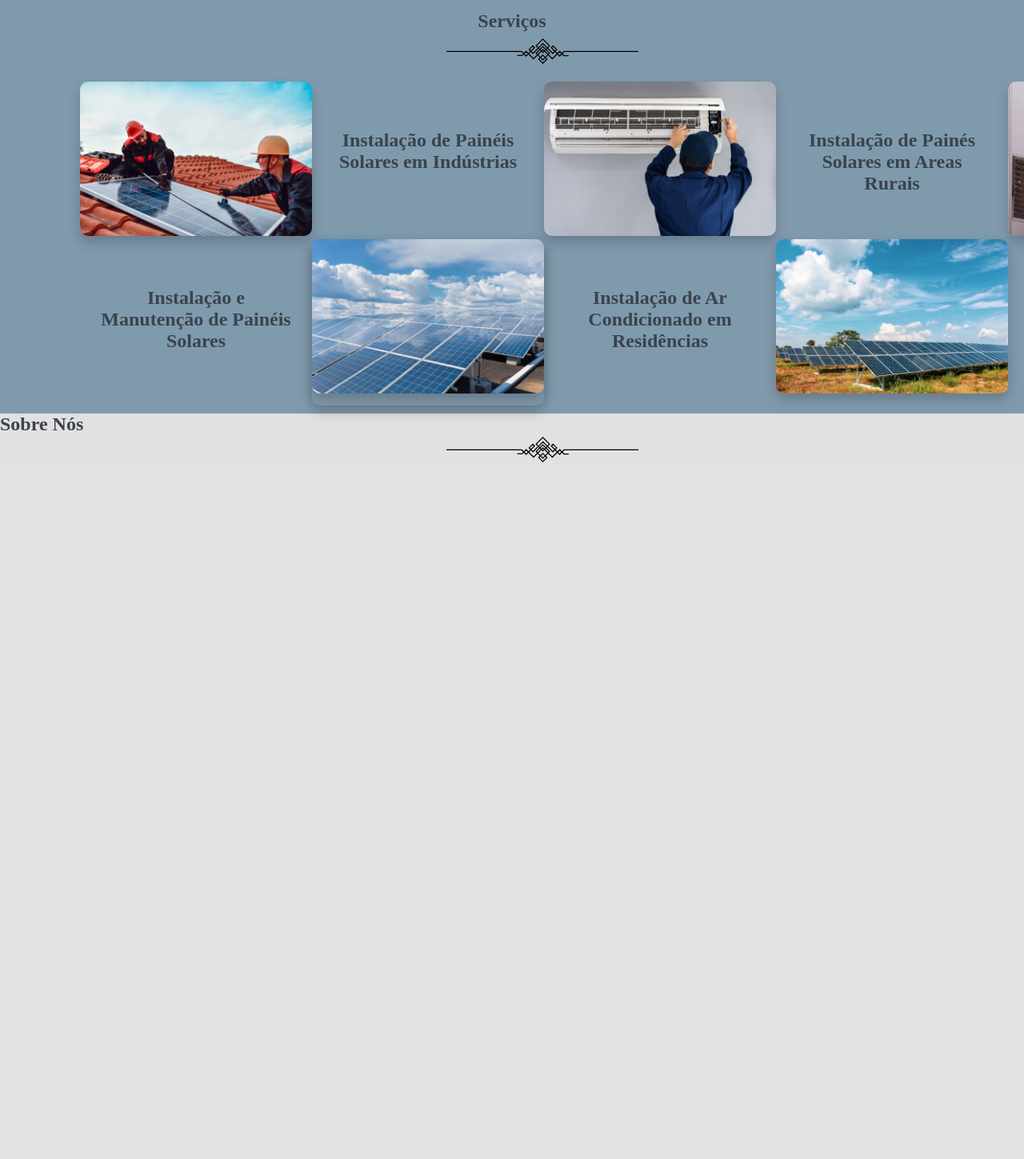
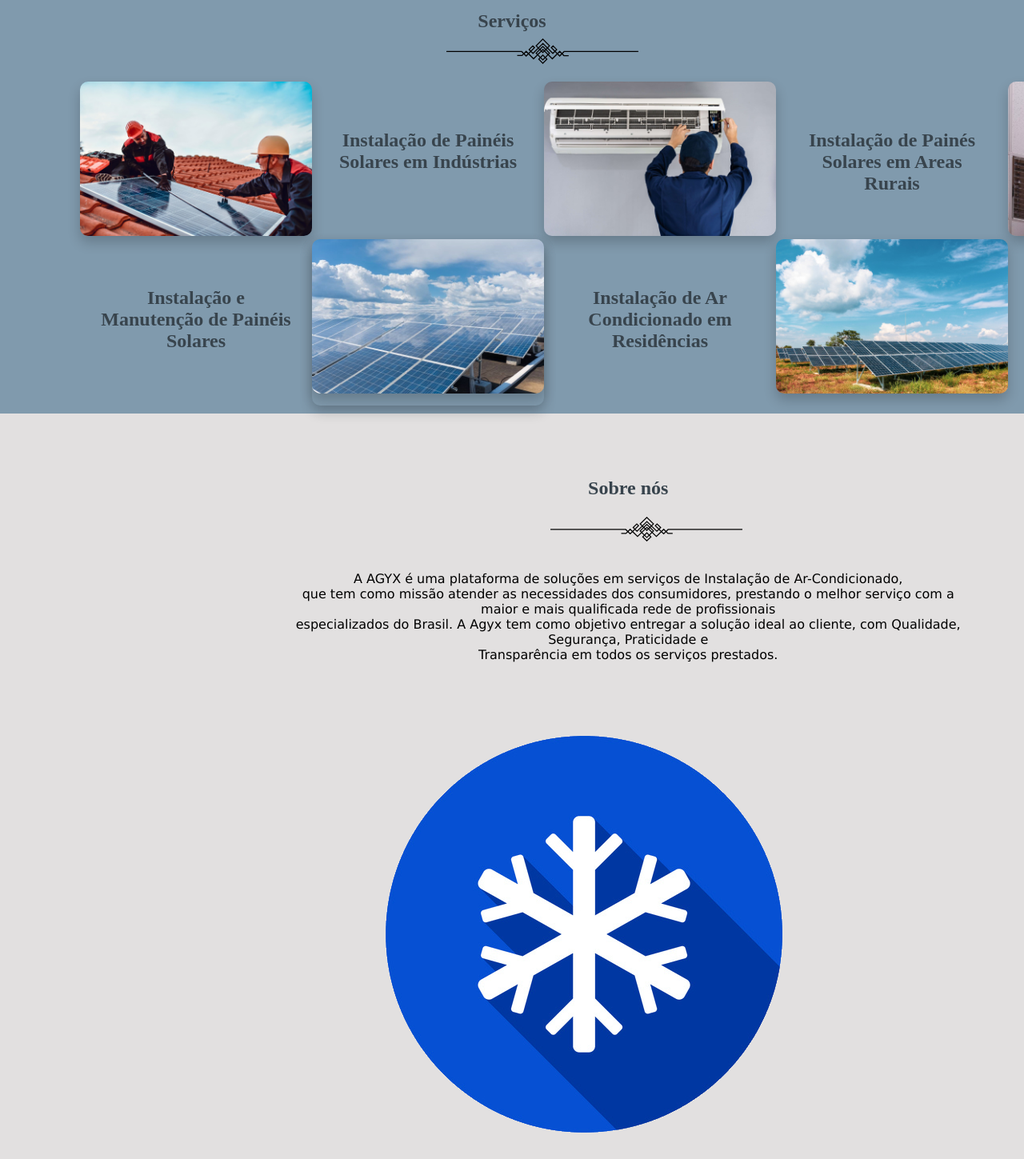
Before and after one commit to BiancaLouS/ArCondicionado, a PHP site: page / in a window 1280 px wide; the page is wider, and only the part inside the window is pictured. Shown: the part 1092-2541 px from the top of that part at 80% size. Before the commit the page ends 1670 px from the top of that part, so only its background shows below. Run offline with PHP 8.4, Linux system fonts and the light colour scheme; some libraries are stand-ins or nearby versions.

Commit message:
Finalizando página Sobre Nós

```diff
--- a/css/style.css
+++ b/css/style.css
@@ -188,11 +188,39 @@ ul {
 
 /* ------------------  Inicio Sobre Nós ---------------*/
 
+.grid-texto{
+  display: grid;
+  grid-template-columns: auto auto;
+  padding: 50px;
+  margin-left: 250px;
+  margin-top: 10px;
+  text-align: center;
+}
+
+.linha3{
+  width: 240px;
+  margin-left: 42.60%;
+  position: relative;
+  top: 2px;
+}
+
+
 .texto4{
   color: #38444d;
-  margin: 0px;
+  margin-left: 60px;
 }
 
 .txt3:hover{
   color: #005a9e;
 }
+
+.texto5{
+  font-family: Verdana, Geneva, Tahoma, sans-serif;
+  font-size: 12pt;
+  text-align: center;
+  margin-left: 60px;
+}
+
+.img-logo{
+  margin-left: 35.65%;
+}
--- a/index.php
+++ b/index.php
@@ -151,15 +151,30 @@
 
     <!-- INICIO SOBRE NÓS  -->
 
-<section>
-    <div>
-        <h1 class="texto4 txt3" id="sobre">
-                Sobre Nós
-         </h1>
-            <img class="linha2" src="images/linha.svg" alt="linha bonita">
-     </div>
+    <section>
+        <div class="grid-texto">
+            <h1 id="sobre" class="texto4 txt3">
+                Sobre nós
+            </h1>
+            <br><br><br>
+            <img class="linha3" src="images/linha.svg" alt="linha bonita">
 
-</section>
+            <br><br><br>
+            <p class="texto5 txt3">
+            A AGYX é uma plataforma de soluções em serviços de Instalação de Ar-Condicionado, <br>
+            que tem como missão atender as necessidades dos consumidores, prestando o melhor serviço com a  <br>
+            maior e mais qualificada rede de profissionais <br>
+            especializados do Brasil. A Agyx tem como objetivo entregar a solução ideal ao cliente, com Qualidade, <br>
+            Segurança, Praticidade e <br>
+            Transparência em todos os serviços prestados.
+            </p>
+        </div>
+
+        <div>
+            <img src="images/logo.png" alt="logo" class="img-logo">
+        </div>
+    </section>
+
 
 
 
--- a/menu_publico.php
+++ b/menu_publico.php
@@ -25,10 +25,10 @@
             <li class="dropdown">
               <a href="javascript:void(0)" class="dropbtn">Produtos</a>
               <div class="dropdown-content">
-                <a href="#">Ar Condicionado</a>
-                <a href="#">Ar Condicionado Inverter</a>
-                <a href="#">Multi Split</a>
-                <a href="#">Energia Solar</a>
+                <a href="#arcond">Ar Condicionado</a>
+                <a href="#arinverter">Ar Condicionado Inverter</a>
+                <a href="#ms">Multi Split</a>
+                <a href="#ens">Energia Solar</a>
               </div>
             </li>
 
```
